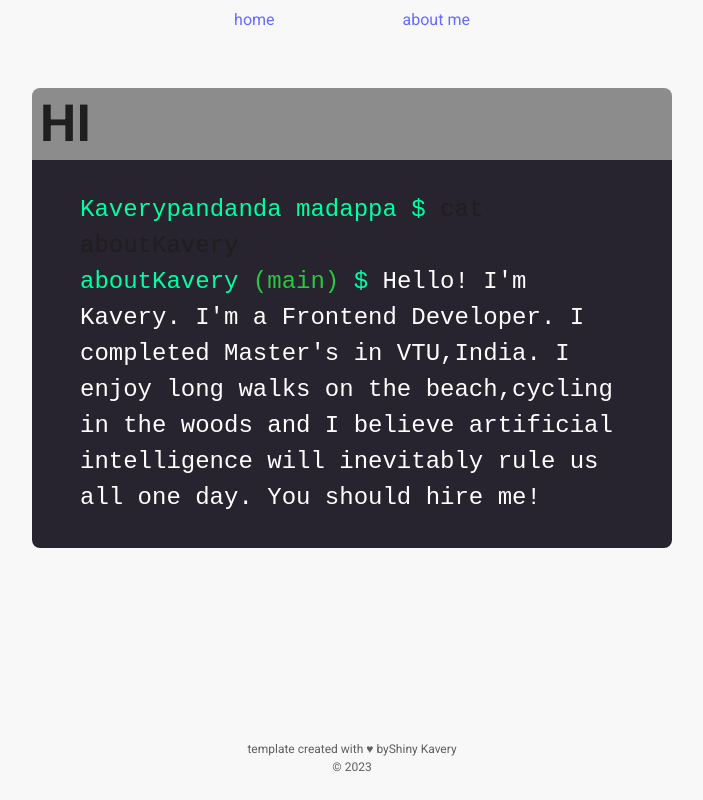
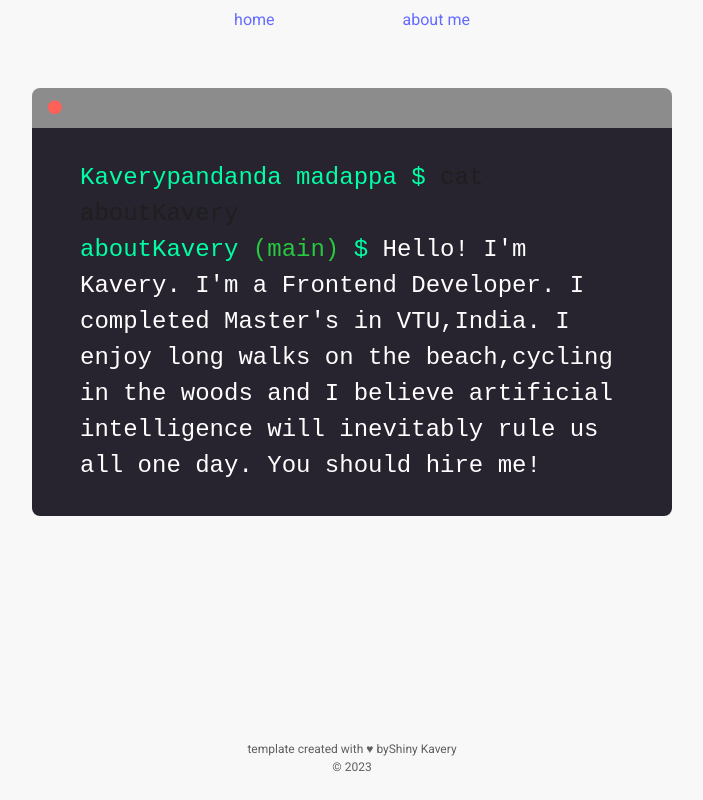
Before and after one commit to Kavery-pm/portfolioTemplate, a React (Vite) app: page /aboutme in a window 1280 px wide. Shown: the whole page, without its empty margins (288-991 px from the left). Built offline with nearby package versions, Linux system fonts and the light colour scheme.

Commit message:
added the terminal styling and icon

```diff
--- a/src/components/AboutMe/Terminal.jsx
+++ b/src/components/AboutMe/Terminal.jsx
@@ -1,11 +1,14 @@
 import {Box} from "@mui/material";
+import classNames from "classnames";
+import Style from './Terminal.module.scss';
 const Terminal = ({text})=>{
+    const iconClass = "fa fa-circle";
     return (
         <Box component={'section'}
         width={{xs: '80%', md: '50%'}} borderRadius={'0.5rem'} mb={'4rem'}>
       <Box sx={{backgroundColor: '#8c8c8c'}} p={'0.5rem'} borderRadius={'0.5rem 0.5rem 0 0'}
            fontSize={'1rem'}>
-   <h1>HI</h1>
+   <i className={classNames(iconClass, Style.red)} />
       </Box>
       <Box py={{xs: '1rem', md: '2rem'}} px={{xs: '2rem', md: '3rem'}} borderRadius={'0 0 0.5rem 0.5rem'}
            sx={{backgroundColor: '#27242f'}} fontSize={'1.5rem'} fontFamily={'Courier New, Courier, monospace'}>
--- /dev/null
+++ b/src/components/AboutMe/Terminal.module.scss
@@ -0,0 +1,17 @@
+@import '../../variables.modules.scss';
+
+i {
+    padding-left: 0.5rem;
+
+    &.red {
+      color: $red;
+    }
+
+    &.amber {
+      color: $yellow;
+    }
+
+    &.green {
+      color: $green;
+    }
+  }
```
